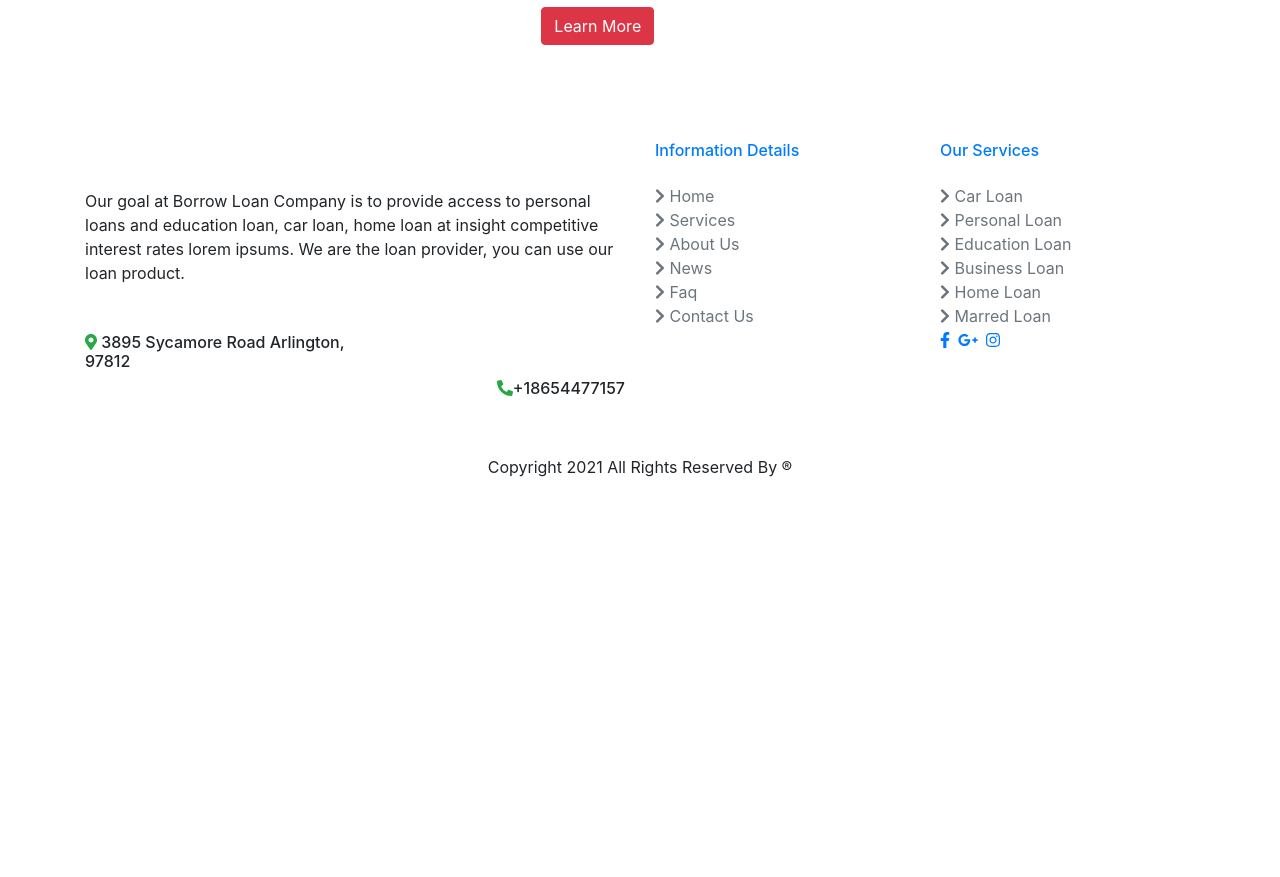
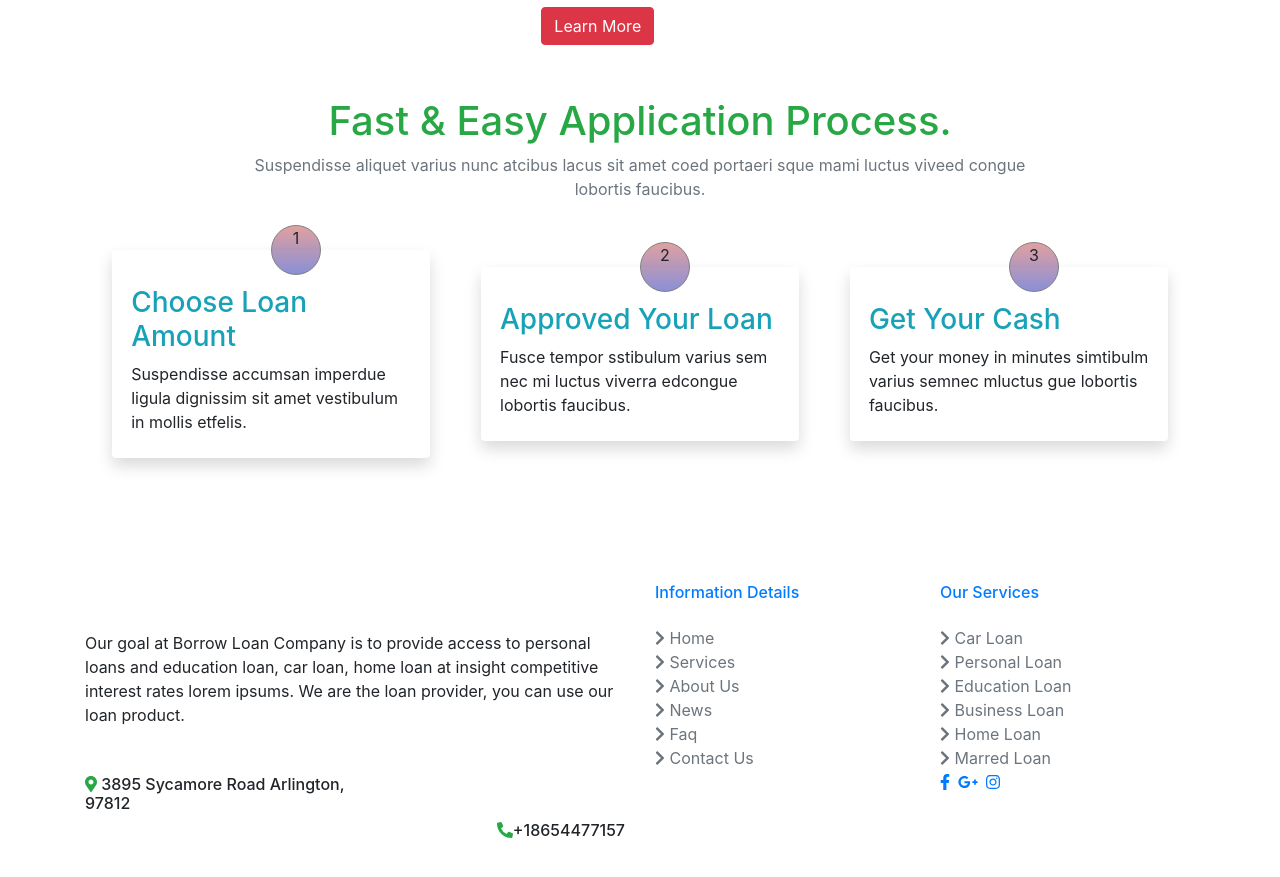
Before and after one commit to kaziahosunhabibripon/loanservices-app, a React (Create React App) app: page / in a window 1280 px wide. Shown: the part 1209-2086 px from the top of the page. Before the commit the page ends 1704 px from the top, so only its background shows below. Built offline with nearby package versions, Linux system fonts and the light colour scheme.

Commit message:
service done

```diff
--- a/src/Components/Home/Header/Header.js
+++ b/src/Components/Home/Header/Header.js
@@ -1,6 +1,7 @@
 import React from 'react';
 import Navbar from '../../Shared/Navbar/Navbar';
 import Process from '../Process/Process';
+import Services from '../Serivices/Services';
 import Topbanner from '../Topbanner/Topbanner';
 import './Header.css';
 const Header = () => {
@@ -9,6 +10,7 @@ const Header = () => {
            <Navbar></Navbar>
            <Topbanner></Topbanner>
            <Process></Process>
+           <Services></Services>
         </div>
     );
 };
--- a/src/Components/Home/Home/Home.js
+++ b/src/Components/Home/Home/Home.js
@@ -1,6 +1,7 @@
 import React from 'react';
 import Footer from '../../Shared/Footer/Footer';
 import Header from '../Header/Header';
+
 
 
 import './Home.css';
@@ -8,6 +9,7 @@ const Home = () => {
     return (
         <div>
             <Header></Header>
+
             <Footer></Footer>
         </div>
     );
--- /dev/null
+++ b/src/Components/Home/Serivices/Services.js
@@ -0,0 +1,42 @@
+import React from 'react';
+import ServiceInfo from '../ServiceInfo/ServiceInfo';
+const serviceInfo = [
+    {
+        id: 1,
+        title: 'Choose Loan Amount',
+        description: 'Suspendisse accumsan imperdue ligula dignissim sit amet vestibulum in mollis etfelis.'
+    },
+    {
+        id: 2,
+        title: 'Approved Your Loan',
+        description: 'Fusce tempor sstibulum varius sem nec mi luctus viverra edcongue lobortis faucibus.'
+    },
+    {
+        id: 3,
+        title: 'Get Your Cash',
+        description: 'Get your money in minutes simtibulm varius semnec mluctus gue lobortis faucibus.'
+    }
+
+]
+
+const Services = () => {
+    return (
+        <section className="mt-5 p-1">
+            <div className="row m-0 p-0 mb-2">
+                <div className="col-xl-8 offset-md-2 col-md-8 offset-md-2 col-md-8 col-sm-12 col-12">
+                    <div className="mb100 text-center section-title">
+                        <h1 className="text-success">Fast &amp; Easy Application Process.</h1>
+                        <p className="text-secondary">Suspendisse aliquet varius nunc atcibus lacus sit amet coed portaeri sque mami luctus viveed congue lobortis faucibus.</p>
+                    </div>
+                </div>
+            </div>
+            <div className="row m-0 p-0  justify-content-center align-items-center">
+                {
+                    serviceInfo.map((info, index) => <ServiceInfo key={index} info={info}></ServiceInfo>)
+                }
+            </div>
+        </section>
+    );
+};
+
+export default Services;
--- /dev/null
+++ b/src/Components/Home/ServiceInfo/ServiceInfo.css
@@ -0,0 +1,23 @@
+.services-div{
+    transition: transform .8s;
+    margin: 2%;
+}
+.services-div:hover{
+    transform: scale(1.1);
+}
+.circle{
+    content: '';
+    top:-25px;
+    left:50%;
+    width:50px;
+    height:50px;
+    position: absolute;
+    border: 1px solid gray;
+    border-radius: 50%;
+   text-align: center;
+   background: linear-gradient(#b3151567, #1421ad80);
+}
+.number{
+   justify-content: center;
+   align-items: center;
+}
--- /dev/null
+++ b/src/Components/Home/ServiceInfo/ServiceInfo.js
@@ -0,0 +1,15 @@
+import React from 'react';
+import './ServiceInfo.css';
+const ServiceInfo = ({ info }) => {
+    return (
+        <div className="col-md-3 shadow rounded services-div">
+            <div className="text-div p-1 mb-1">
+                <div className="circle"><span className="number">{info.id}</span></div>
+                <h3 className="pt-2 mt-4 text-info">{info.title}</h3>
+                <p>{info.description}</p>
+            </div>
+        </div>
+    );
+};
+
+export default ServiceInfo;
```
